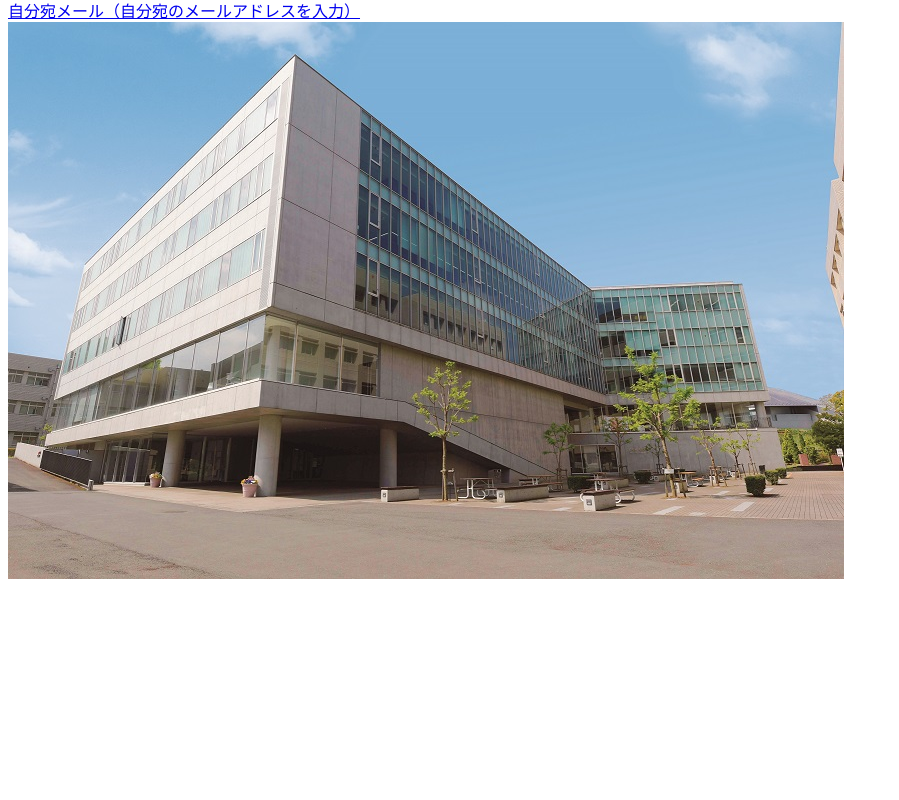
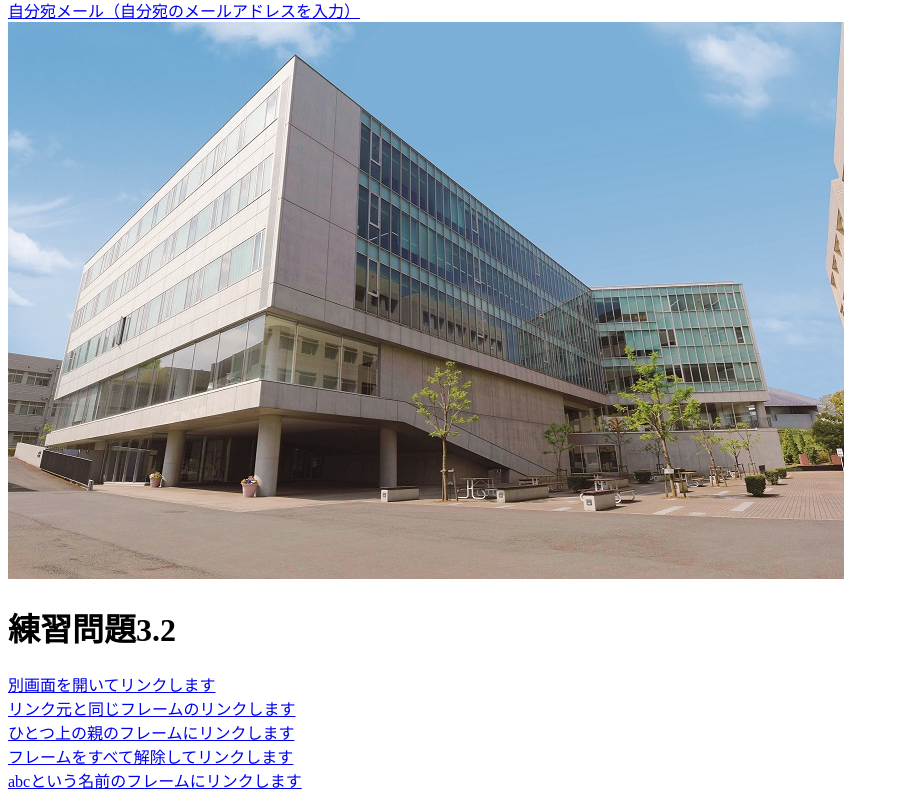
Before and after one commit to sakuratanaka/web2024, a plain HTML site: page index.html in a window 1280 px wide. Shown: the part 2295-3095 px from the top of the page, without its empty margins (0-899 px from the left). Before the commit the page ends 2886 px from the top, so only its background shows below. Drawn offline with Linux system fonts and the light colour scheme.

Commit message:
Update index.html

```diff
--- a/index.html
+++ b/index.html
@@ -179,5 +179,12 @@
  <a href="mailto:zm24429.josai.ac.jp">自分宛メール（自分宛のメールアドレスを入力）</a><br>
  <a href="https://www.josai.ac.jp/manegement/">
   <img src="./image/keiei_small.jpg" alt="城西大学経営学部"></a>
+
+ <h1>練習問題3.2</h1>
+ <a href="a.html" target="_blank">別画面を開いてリンクします</a><br>
+ <a href="a.html" target="_self">リンク元と同じフレームのリンクします</a><br>
+ <a href="a.html" target="_parent">ひとつ上の親のフレームにリンクします</a><br>
+ <a href="a.html" target="_top">フレームをすべて解除してリンクします</a><br>
+  <a href="a.html" target="abc">abcという名前のフレームにリンクします</a><br>
 </body>
 </html>
```
